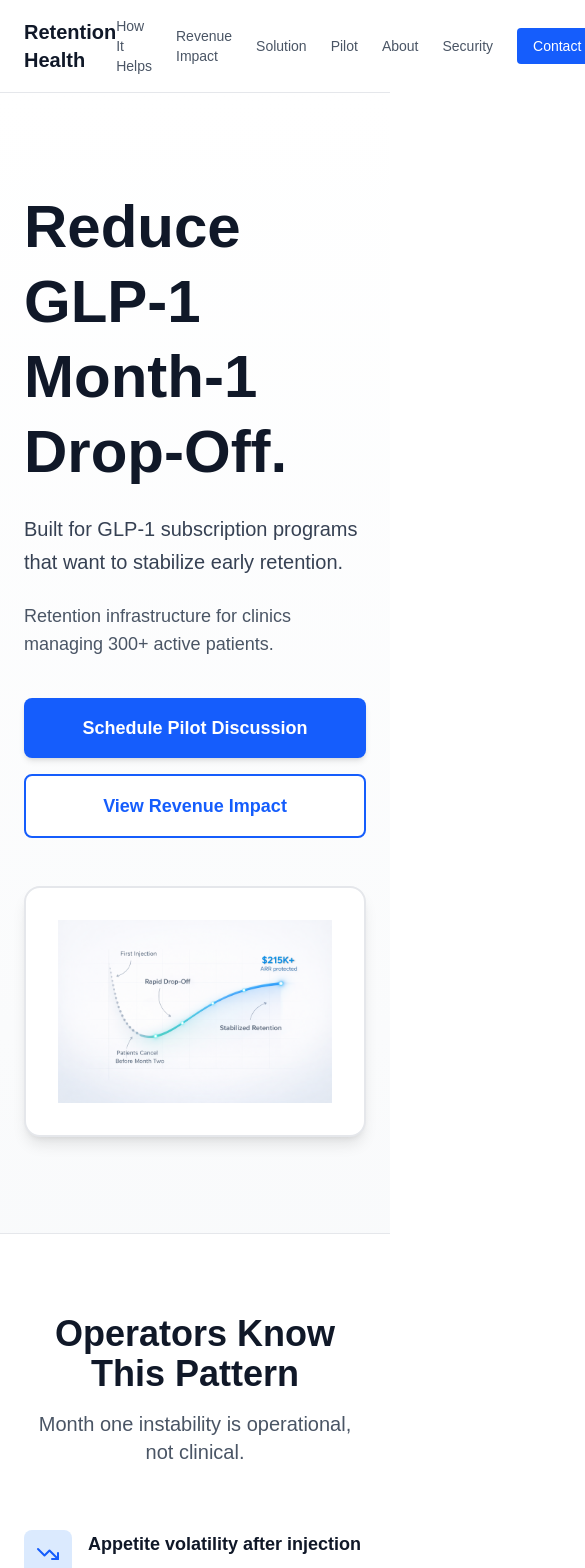
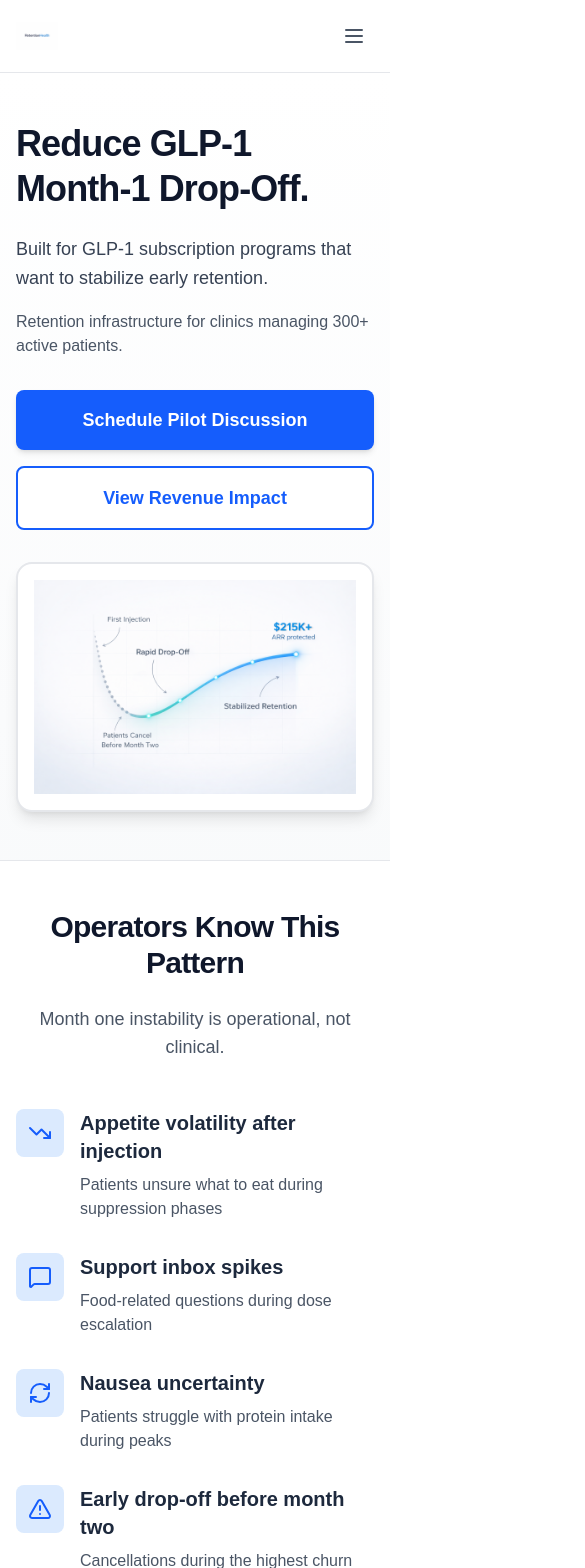
Before and after one commit to Vicsicard/retentionhealth, a Next.js app: page / in a window 390 px wide. Shown: the top 1568 px of the page, 585 px wide, since content can reach past the window. Built offline with nearby package versions, Linux system fonts and the light colour scheme.

Commit message:
Add RetentionHealth logo, mobile-responsive navigation, enterprise typography improvements, and fix navigation links

```diff
--- a/app/page.tsx
+++ b/app/page.tsx
@@ -4,17 +4,17 @@ export default function Home() {
   return (
     <div className="bg-white">
       {/* HERO */}
-      <section className="bg-gradient-to-b from-white to-gray-50 py-24">
-        <div className="max-w-6xl mx-auto px-6">
-          <div className="grid md:grid-cols-2 gap-12 items-center">
+      <section className="bg-gradient-to-b from-white to-gray-50 py-12 sm:py-16 md:py-24">
+        <div className="max-w-6xl mx-auto px-4 sm:px-6">
+          <div className="grid md:grid-cols-2 gap-8 md:gap-12 items-center">
             <div>
-              <h1 className="text-6xl font-bold text-gray-900 mb-6 leading-tight">
+              <h1 className="text-4xl sm:text-5xl md:text-[56px] font-extrabold text-slate-900 mb-6 sm:mb-8 leading-tight tracking-tight">
                 Reduce GLP-1 Month-1 Drop-Off.
               </h1>
-              <p className="text-xl text-gray-700 mb-6 leading-relaxed">
+              <p className="text-lg sm:text-xl text-gray-700 mb-4 sm:mb-6 leading-relaxed">
                 Built for GLP-1 subscription programs that want to stabilize early retention.
               </p>
-              <p className="text-lg text-gray-600 mb-10">
+              <p className="text-base sm:text-lg text-gray-600 mb-8 sm:mb-10">
                 Retention infrastructure for clinics managing 300+ active patients.
               </p>
               <div className="flex flex-col sm:flex-row gap-4">
@@ -33,7 +33,7 @@ export default function Home() {
               </div>
             </div>
 
-            <div className="bg-white p-8 rounded-2xl border-2 border-gray-200 shadow-lg">
+            <div className="bg-white p-4 sm:p-6 md:p-8 rounded-2xl border-2 border-gray-200 shadow-lg">
               <img
                 src="/patient drop.png"
                 alt="GLP-1 patient retention pattern showing rapid drop-off after first injection vs. stabilized retention with $215K+ ARR protected"
@@ -47,12 +47,12 @@ export default function Home() {
       <div className="h-px bg-gray-200"></div>
 
       {/* PATTERN RECOGNITION - OPERATORS KNOW THIS */}
-      <section id="problem" className="py-20 bg-white">
-        <div className="max-w-5xl mx-auto px-6">
-          <h2 className="text-4xl font-bold text-gray-900 mb-4 text-center">
+      <section id="problem" className="py-12 sm:py-16 md:py-20 bg-white">
+        <div className="max-w-5xl mx-auto px-4 sm:px-6">
+          <h2 className="text-3xl sm:text-4xl md:text-[36px] font-bold text-slate-900 mb-6 text-center tracking-tight">
             Operators Know This Pattern
           </h2>
-          <p className="text-xl text-gray-600 mb-16 text-center max-w-2xl mx-auto">
+          <p className="text-lg sm:text-xl text-gray-600 mb-12 sm:mb-16 text-center max-w-2xl mx-auto">
             Month one instability is operational, not clinical.
           </p>
 
@@ -62,7 +62,7 @@ export default function Home() {
                 <TrendingDown className="w-6 h-6 text-blue-600" />
               </div>
               <div>
-                <h3 className="font-semibold text-gray-900 text-lg mb-2">Appetite volatility after injection</h3>
+                <h3 className="font-bold text-slate-800 text-xl mb-2">Appetite volatility after injection</h3>
                 <p className="text-gray-600">Patients unsure what to eat during suppression phases</p>
               </div>
             </div>
@@ -72,7 +72,7 @@ export default function Home() {
                 <MessageSquare className="w-6 h-6 text-blue-600" />
               </div>
               <div>
-                <h3 className="font-semibold text-gray-900 text-lg mb-2">Support inbox spikes</h3>
+                <h3 className="font-bold text-slate-800 text-xl mb-2">Support inbox spikes</h3>
                 <p className="text-gray-600">Food-related questions during dose escalation</p>
               </div>
             </div>
@@ -82,7 +82,7 @@ export default function Home() {
                 <RefreshCw className="w-6 h-6 text-blue-600" />
               </div>
               <div>
-                <h3 className="font-semibold text-gray-900 text-lg mb-2">Nausea uncertainty</h3>
+                <h3 className="font-bold text-slate-800 text-xl mb-2">Nausea uncertainty</h3>
                 <p className="text-gray-600">Patients struggle with protein intake during peaks</p>
               </div>
             </div>
@@ -92,13 +92,13 @@ export default function Home() {
                 <AlertTriangle className="w-6 h-6 text-blue-600" />
               </div>
               <div>
-                <h3 className="font-semibold text-gray-900 text-lg mb-2">Early drop-off before month two</h3>
+                <h3 className="font-bold text-slate-800 text-xl mb-2">Early drop-off before month two</h3>
                 <p className="text-gray-600">Cancellations during the highest churn window</p>
               </div>
             </div>
           </div>
 
-          <p className="text-center text-lg text-gray-900 font-semibold mt-16 max-w-2xl mx-auto">
+          <p className="text-center text-xl text-slate-900 font-bold mt-20 max-w-2xl mx-auto">
             Avoidable churn compounds across every new cohort you enroll.
           </p>
         </div>
@@ -156,7 +156,7 @@ export default function Home() {
           </div>
 
           {/* Patient Retention Flow Diagram */}
-          <div className="mt-20 max-w-2xl mx-auto">
+          <div className="mt-12 sm:mt-16 md:mt-20 max-w-2xl mx-auto">
             <img
               src="/patient retention.png"
               alt="Patient retention flow: Clinic Program to Retention Health Layer to Stabilized Patient Behavior to Improved Cohort Retention"
@@ -169,17 +169,17 @@ export default function Home() {
       <div className="h-px bg-gray-200"></div>
 
       {/* PRODUCT DEFINITION */}
-      <section id="solution" className="py-24 bg-white">
-        <div className="max-w-6xl mx-auto px-6">
-          <h2 className="text-5xl font-bold text-gray-900 mb-8 text-center">
+      <section id="solution" className="py-12 sm:py-16 md:py-24 bg-white">
+        <div className="max-w-6xl mx-auto px-4 sm:px-6">
+          <h2 className="text-3xl sm:text-4xl md:text-[36px] font-bold text-slate-900 mb-8 sm:mb-10 text-center tracking-tight">
             What Retention Health Actually Is
           </h2>
-          <p className="text-2xl text-gray-900 mb-16 text-center font-semibold max-w-3xl mx-auto leading-relaxed">
+          <p className="text-xl sm:text-2xl text-gray-900 mb-12 sm:mb-16 text-center font-semibold max-w-3xl mx-auto leading-relaxed">
             A white-label behavioral stabilization layer that sits inside your GLP-1 program.
           </p>
 
           {/* Product Flow Diagram */}
-          <div className="bg-gradient-to-r from-blue-50 to-teal-50 p-12 rounded-2xl border-2 border-blue-200 mb-20">
+          <div className="bg-gradient-to-r from-blue-50 to-teal-50 p-6 sm:p-8 md:p-12 rounded-2xl border-2 border-blue-200 mb-12 sm:mb-16 md:mb-20">
             <div className="grid md:grid-cols-3 gap-8 items-center max-w-4xl mx-auto">
               <div className="text-center">
                 <div className="bg-white p-6 rounded-xl shadow-md mb-4">
@@ -206,9 +206,9 @@ export default function Home() {
             </div>
           </div>
 
-          <div className="grid md:grid-cols-2 gap-12 mb-16">
-            <div className="bg-gray-50 p-10 rounded-2xl border-2 border-gray-200">
-              <h3 className="text-2xl font-semibold text-gray-900 mb-8">It does not:</h3>
+          <div className="grid md:grid-cols-2 gap-8 sm:gap-12 mb-12 sm:mb-16">
+            <div className="bg-gray-50 p-6 sm:p-8 md:p-10 rounded-2xl border-2 border-gray-200">
+              <h3 className="text-2xl font-bold text-slate-800 mb-8">It does not:</h3>
               <ul className="space-y-5 text-gray-700 text-lg">
                 <li className="flex items-start gap-4">
                   <XCircle className="w-6 h-6 text-red-500 flex-shrink-0 mt-1" />
@@ -225,8 +225,8 @@ export default function Home() {
               </ul>
             </div>
 
-            <div className="bg-gradient-to-br from-blue-50 to-teal-50 p-10 rounded-2xl border-2 border-blue-200">
-              <h3 className="text-2xl font-semibold text-gray-900 mb-8">It provides:</h3>
+            <div className="bg-gradient-to-br from-blue-50 to-teal-50 p-6 sm:p-8 md:p-10 rounded-2xl border-2 border-blue-200">
+              <h3 className="text-2xl font-bold text-slate-800 mb-8">It provides:</h3>
               <ul className="space-y-5 text-gray-700 text-lg">
                 <li className="flex items-start gap-4">
                   <CheckCircle className="w-6 h-6 text-blue-600 flex-shrink-0 mt-1" />
@@ -258,17 +258,17 @@ export default function Home() {
       <div className="h-px bg-gray-200"></div>
 
       {/* OPERATIONAL VISIBILITY */}
-      <section className="py-32" style={{ backgroundColor: '#F7F9FB' }}>
-        <div className="max-w-6xl mx-auto px-6">
-          <h2 className="text-5xl font-bold text-gray-900 mb-6 text-center">
+      <section className="py-16 sm:py-24 md:py-32" style={{ backgroundColor: '#F7F9FB' }}>
+        <div className="max-w-6xl mx-auto px-4 sm:px-6">
+          <h2 className="text-3xl sm:text-4xl md:text-[36px] font-bold text-slate-900 mb-8 text-center tracking-tight">
             Operational Visibility
           </h2>
-          <p className="text-xl text-gray-700 mb-20 text-center max-w-2xl mx-auto">
+          <p className="text-lg sm:text-xl text-gray-700 mb-12 sm:mb-16 md:mb-20 text-center max-w-2xl mx-auto">
             Retention Health provides real-time insight into early cohort stabilization and retention indicators.
           </p>
 
           {/* Dashboard Image */}
-          <div className="mb-20 max-w-5xl mx-auto">
+          <div className="mb-12 sm:mb-16 md:mb-20 max-w-5xl mx-auto">
             <img
               src="/mock dash.png"
               alt="RetentionHealth dashboard showing active GLP-1 patients, month-1 drop-off rate, ARR protected, retention trend, and patient stabilization grid"
@@ -282,21 +282,21 @@ export default function Home() {
               <div className="w-16 h-16 bg-blue-100 rounded-lg flex items-center justify-center mx-auto mb-4">
                 <TrendingUp className="w-8 h-8 text-blue-600" />
               </div>
-              <h3 className="font-semibold text-gray-900 text-lg">Cohort retention trend monitoring</h3>
+              <h3 className="font-bold text-slate-800 text-xl">Cohort retention trend monitoring</h3>
             </div>
 
             <div className="text-center">
               <div className="w-16 h-16 bg-blue-100 rounded-lg flex items-center justify-center mx-auto mb-4">
                 <Users className="w-8 h-8 text-blue-600" />
               </div>
-              <h3 className="font-semibold text-gray-900 text-lg">Active GLP-1 census tracking</h3>
+              <h3 className="font-bold text-slate-800 text-xl">Active GLP-1 census tracking</h3>
             </div>
 
             <div className="text-center">
               <div className="w-16 h-16 bg-blue-100 rounded-lg flex items-center justify-center mx-auto mb-4">
                 <AlertTriangle className="w-8 h-8 text-blue-600" />
               </div>
-              <h3 className="font-semibold text-gray-900 text-lg">Early churn risk visibility</h3>
+              <h3 className="font-bold text-slate-800 text-xl">Early churn risk visibility</h3>
             </div>
           </div>
         </div>
@@ -305,16 +305,16 @@ export default function Home() {
       <div className="h-px bg-gray-200"></div>
 
       {/* FEATURES GRID */}
-      <section className="py-24 bg-gradient-to-b from-gray-50 to-white">
-        <div className="max-w-6xl mx-auto px-6">
-          <h2 className="text-5xl font-bold text-gray-900 mb-6 text-center">
+      <section className="py-12 sm:py-16 md:py-24 bg-gradient-to-b from-gray-50 to-white">
+        <div className="max-w-6xl mx-auto px-4 sm:px-6">
+          <h2 className="text-3xl sm:text-4xl md:text-[36px] font-bold text-slate-900 mb-8 text-center tracking-tight">
             How It Integrates
           </h2>
-          <p className="text-xl text-gray-600 mb-20 text-center max-w-3xl mx-auto">
+          <p className="text-lg sm:text-xl text-gray-600 mb-12 sm:mb-16 md:mb-20 text-center max-w-3xl mx-auto">
             Outcome-focused infrastructure that reduces operational load and stabilizes patient behavior.
           </p>
 
-          <div className="grid md:grid-cols-2 gap-8 mb-20">
+          <div className="grid md:grid-cols-2 gap-6 sm:gap-8 mb-12 sm:mb-16 md:mb-20">
             {/* Patient-Facing Features */}
             <div className="bg-white p-8 rounded-2xl border-2 border-blue-200 shadow-md">
               <div className="flex items-start gap-4 mb-6">
@@ -322,7 +322,7 @@ export default function Home() {
                   <Target className="w-7 h-7 text-blue-600" />
                 </div>
                 <div>
-                  <h3 className="font-bold text-gray-900 text-lg mb-2">Injection-Cycle Guidance</h3>
+                  <h3 className="font-bold text-slate-800 text-xl mb-2">Injection-Cycle Guidance</h3>
                   <p className="text-gray-600 mb-3">Timing-aware nutrition recommendations</p>
                   <p className="text-sm text-blue-600 font-semibold">→ Optimized support timing reduces confusion</p>
                 </div>
@@ -335,7 +335,7 @@ export default function Home() {
                   <TrendingUp className="w-7 h-7 text-blue-600" />
                 </div>
                 <div>
-                  <h3 className="font-bold text-gray-900 text-lg mb-2">Symptom Feedback</h3>
+                  <h3 className="font-bold text-slate-800 text-xl mb-2">Symptom Feedback</h3>
                   <p className="text-gray-600 mb-3">Adaptive responses to patient input</p>
                   <p className="text-sm text-blue-600 font-semibold">→ Personalized guidance during volatility</p>
                 </div>
@@ -348,7 +348,7 @@ export default function Home() {
                   <Utensils className="w-7 h-7 text-blue-600" />
                 </div>
                 <div>
-                  <h3 className="font-bold text-gray-900 text-lg mb-2">Protein Prioritization</h3>
+                  <h3 className="font-bold text-slate-800 text-xl mb-2">Protein Prioritization</h3>
                   <p className="text-gray-600 mb-3">Structured intake during suppression</p>
                   <p className="text-sm text-blue-600 font-semibold">→ Reduces nausea-related drop-off</p>
                 </div>
@@ -362,7 +362,7 @@ export default function Home() {
                   <Users className="w-7 h-7 text-teal-600" />
                 </div>
                 <div>
-                  <h3 className="font-bold text-gray-900 text-lg mb-2">Active Seat Tracking</h3>
+                  <h3 className="font-bold text-slate-800 text-xl mb-2">Active Seat Tracking</h3>
                   <p className="text-gray-600 mb-3">Real-time patient engagement metrics</p>
                   <p className="text-sm text-teal-600 font-semibold">→ Visibility into program utilization</p>
                 </div>
@@ -375,7 +375,7 @@ export default function Home() {
                   <Zap className="w-7 h-7 text-teal-600" />
                 </div>
                 <div>
-                  <h3 className="font-bold text-gray-900 text-lg mb-2">Retention Indicators</h3>
+                  <h3 className="font-bold text-slate-800 text-xl mb-2">Retention Indicators</h3>
                   <p className="text-gray-600 mb-3">Early churn risk visibility</p>
                   <p className="text-sm text-teal-600 font-semibold">→ Early alerts enable intervention</p>
                 </div>
@@ -388,7 +388,7 @@ export default function Home() {
                   <DollarSign className="w-7 h-7 text-teal-600" />
                 </div>
                 <div>
-                  <h3 className="font-bold text-gray-900 text-lg mb-2">Volume Billing</h3>
+                  <h3 className="font-bold text-slate-800 text-xl mb-2">Volume Billing</h3>
                   <p className="text-gray-600 mb-3">Seat-based pricing structure</p>
                   <p className="text-sm text-teal-600 font-semibold">→ Scales with your patient volume</p>
                 </div>
@@ -396,8 +396,8 @@ export default function Home() {
             </div>
           </div>
 
-          <div className="bg-white p-10 rounded-xl border-2 border-blue-200 max-w-3xl mx-auto">
-            <h3 className="text-2xl font-semibold text-gray-900 mb-8 text-center">Deployment</h3>
+          <div className="bg-white p-6 sm:p-8 md:p-10 rounded-xl border-2 border-blue-200 max-w-3xl mx-auto">
+            <h3 className="text-2xl font-bold text-slate-800 mb-10 text-center">Deployment</h3>
             <div className="grid md:grid-cols-2 gap-6 mb-8">
               <div className="flex items-center gap-3">
                 <CheckCircle className="w-5 h-5 text-blue-600" />
@@ -427,20 +427,20 @@ export default function Home() {
       <div className="h-1 bg-gradient-to-r from-blue-500 via-teal-500 to-blue-500"></div>
 
       {/* PILOT CTA */}
-      <section id="pilot" className="py-20 bg-gradient-to-b from-blue-600 to-teal-600 text-white">
-        <div className="max-w-4xl mx-auto px-6 text-center">
-          <h2 className="text-5xl font-bold mb-6">
+      <section id="pilot" className="py-12 sm:py-16 md:py-20 bg-gradient-to-b from-blue-600 to-teal-600 text-white">
+        <div className="max-w-4xl mx-auto px-4 sm:px-6 text-center">
+          <h2 className="text-3xl sm:text-4xl md:text-[36px] font-bold mb-8 tracking-tight">
             60-Day Retention Pilot
           </h2>
-          <p className="text-xl mb-4 opacity-90">
+          <p className="text-lg sm:text-xl mb-4 opacity-90">
             Structured evaluation. Not a beta experiment.
           </p>
-          <p className="text-2xl mb-16 max-w-2xl mx-auto">
+          <p className="text-xl sm:text-2xl mb-12 sm:mb-16 max-w-2xl mx-auto">
             Evaluate retention stabilization without restructuring your program.
           </p>
 
-          <div className="bg-white text-gray-900 p-10 rounded-xl mb-12 text-left max-w-2xl mx-auto shadow-2xl">
-            <p className="font-semibold text-gray-900 mb-6 text-xl">Pilot includes:</p>
+          <div className="bg-white text-gray-900 p-6 sm:p-8 md:p-10 rounded-xl mb-8 sm:mb-12 text-left max-w-2xl mx-auto shadow-2xl">
+            <p className="font-bold text-slate-900 mb-8 text-2xl">Pilot includes:</p>
             <ul className="space-y-4 text-gray-700 text-lg mb-8">
               <li className="flex items-start gap-3">
                 <CheckCircle className="w-5 h-5 text-blue-600 flex-shrink-0 mt-0.5" />
--- a/app/security/page.tsx
+++ b/app/security/page.tsx
@@ -127,10 +127,10 @@ export default function Security() {
             <p className="text-gray-700">
               For security-related inquiries:{" "}
               <a
-                href="mailto:contact@retentionhealth.com?subject=Security Inquiry"
+                href="mailto:security@retentionhealth.com?subject=Security Inquiry"
                 className="text-blue-600 hover:text-blue-700 font-semibold"
               >
-                contact@retentionhealth.com
+                security@retentionhealth.com
               </a>
             </p>
           </section>
--- a/components/Footer.tsx
+++ b/components/Footer.tsx
@@ -6,7 +6,11 @@ export default function Footer() {
       <div className="max-w-6xl mx-auto px-6 py-12">
         <div className="grid grid-cols-1 md:grid-cols-3 gap-8 mb-8">
           <div>
-            <h3 className="font-semibold text-gray-900 mb-4">Retention Health</h3>
+            <img
+              src="/retention logo 1.png"
+              alt="Retention Health"
+              className="h-7 mb-4"
+            />
             <p className="text-sm text-gray-600">
               Retention infrastructure for subscription-based healthcare programs.
             </p>
--- a/components/Header.tsx
+++ b/components/Header.tsx
@@ -1,25 +1,35 @@
+'use client';
+
 import Link from 'next/link';
+import { useState } from 'react';
 
 export default function Header() {
+  const [mobileMenuOpen, setMobileMenuOpen] = useState(false);
+
   return (
     <header className="bg-white border-b border-gray-200 sticky top-0 z-50">
-      <div className="max-w-6xl mx-auto px-6 py-4">
+      <div className="max-w-6xl mx-auto px-4 sm:px-6 py-4">
         <div className="flex justify-between items-center">
-          <Link href="/" className="text-xl font-semibold text-gray-900">
-            Retention Health
+          <Link href="/" className="flex items-center">
+            <img
+              src="/retention logo 1.png"
+              alt="Retention Health"
+              className="h-7 sm:h-8"
+            />
           </Link>
 
-          <nav className="flex items-center gap-6 text-sm">
-            <a href="#problem" className="text-gray-600 hover:text-gray-900">
+          {/* Desktop Navigation */}
+          <nav className="hidden lg:flex items-center gap-6 text-sm">
+            <a href="/#problem" className="text-gray-600 hover:text-gray-900">
               How It Helps
             </a>
-            <a href="#revenue" className="text-gray-600 hover:text-gray-900">
+            <a href="/#revenue" className="text-gray-600 hover:text-gray-900">
               Revenue Impact
             </a>
-            <a href="#solution" className="text-gray-600 hover:text-gray-900">
+            <a href="/#solution" className="text-gray-600 hover:text-gray-900">
               Solution
             </a>
-            <a href="#pilot" className="text-gray-600 hover:text-gray-900">
+            <a href="/#pilot" className="text-gray-600 hover:text-gray-900">
               Pilot
             </a>
             <Link href="/about" className="text-gray-600 hover:text-gray-900">
@@ -35,7 +45,78 @@ export default function Header() {
               Contact
             </a>
           </nav>
+
+          {/* Mobile Menu Button */}
+          <button
+            onClick={() => setMobileMenuOpen(!mobileMenuOpen)}
+            className="lg:hidden p-2 text-gray-600 hover:text-gray-900"
+            aria-label="Toggle menu"
+          >
+            <svg className="w-6 h-6" fill="none" stroke="currentColor" viewBox="0 0 24 24">
+              {mobileMenuOpen ? (
+                <path strokeLinecap="round" strokeLinejoin="round" strokeWidth={2} d="M6 18L18 6M6 6l12 12" />
+              ) : (
+                <path strokeLinecap="round" strokeLinejoin="round" strokeWidth={2} d="M4 6h16M4 12h16M4 18h16" />
+              )}
+            </svg>
+          </button>
         </div>
+
+        {/* Mobile Navigation */}
+        {mobileMenuOpen && (
+          <nav className="lg:hidden mt-4 pb-4 border-t border-gray-200 pt-4">
+            <div className="flex flex-col space-y-3">
+              <a
+                href="/#problem"
+                className="text-gray-600 hover:text-gray-900 py-2"
+                onClick={() => setMobileMenuOpen(false)}
+              >
+                How It Helps
+              </a>
+              <a
+                href="/#revenue"
+                className="text-gray-600 hover:text-gray-900 py-2"
+                onClick={() => setMobileMenuOpen(false)}
+              >
+                Revenue Impact
+              </a>
+              <a
+                href="/#solution"
+                className="text-gray-600 hover:text-gray-900 py-2"
+                onClick={() => setMobileMenuOpen(false)}
+              >
+                Solution
+              </a>
+              <a
+                href="/#pilot"
+                className="text-gray-600 hover:text-gray-900 py-2"
+                onClick={() => setMobileMenuOpen(false)}
+              >
+                Pilot
+              </a>
+              <Link
+                href="/about"
+                className="text-gray-600 hover:text-gray-900 py-2"
+                onClick={() => setMobileMenuOpen(false)}
+              >
+                About
+              </Link>
+              <Link
+                href="/security"
+                className="text-gray-600 hover:text-gray-900 py-2"
+                onClick={() => setMobileMenuOpen(false)}
+              >
+                Security
+              </Link>
+              <a
+                href="mailto:contact@retentionhealth.com"
+                className="bg-blue-600 text-white px-4 py-3 rounded hover:bg-blue-700 text-center"
+              >
+                Contact
+              </a>
+            </div>
+          </nav>
+        )}
       </div>
     </header>
   );
```
Also changed, not shown: public/retention logo 1.png (added).
